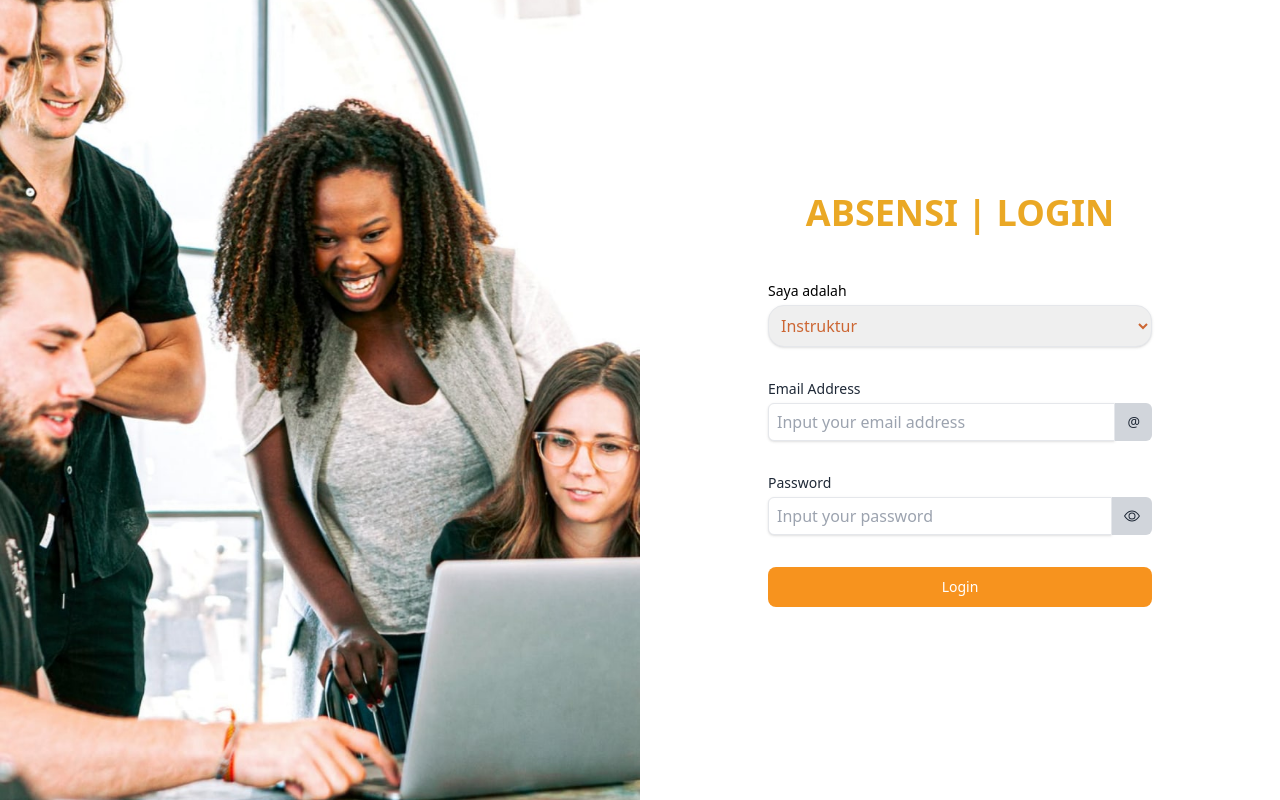
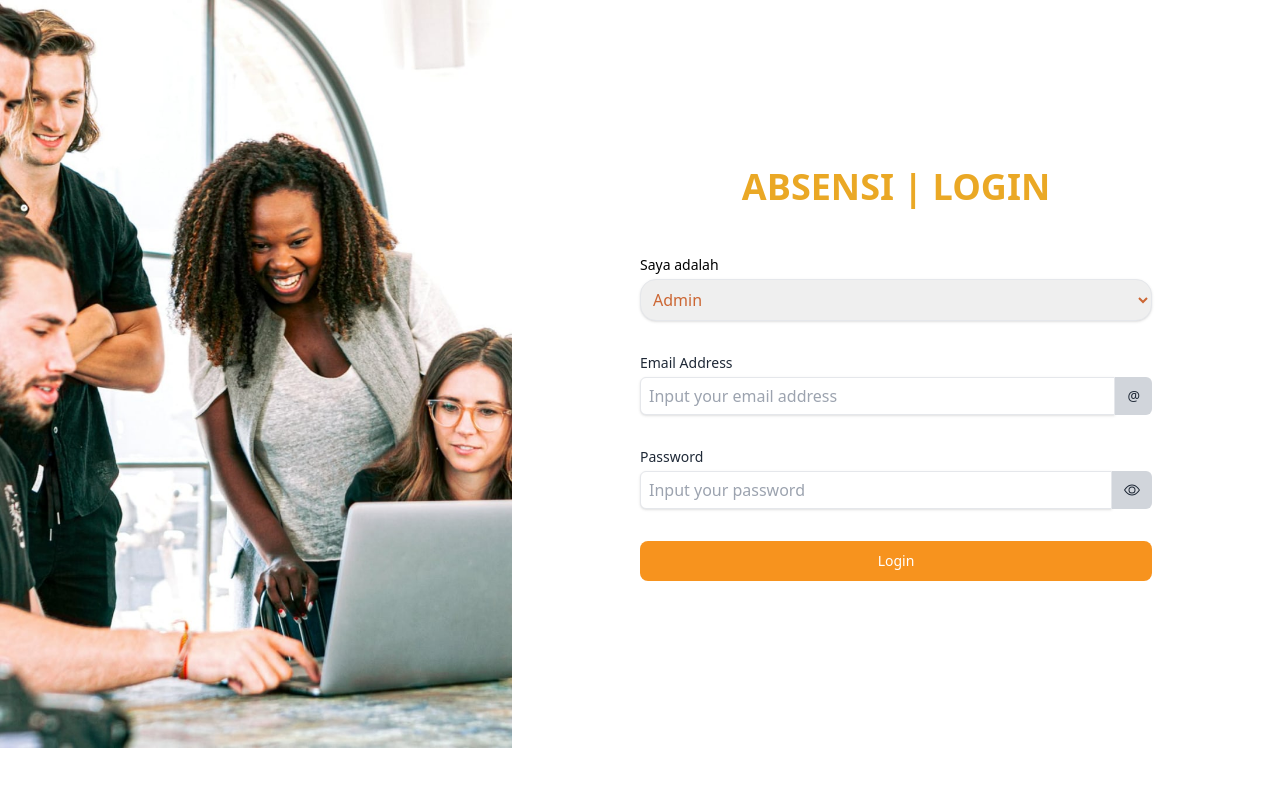
Before and after one commit to Prasetya234/absensi-web, a Nuxt app: page /login in a window 1280 px wide. Built offline with nearby package versions, Linux system fonts and the light colour scheme.

Commit message:
[styling] Login

```diff
--- a/pages/login/index.vue
+++ b/pages/login/index.vue
@@ -2,8 +2,8 @@
   <div
     class="all-login flex items-center lg:max-h-screen lg:overflow-y-hidden w-full"
   >
-    <div class="grid grid-cols-1 lg:grid-cols-2 w-full">
-      <div>
+    <div class="grid grid-cols-1 lg:grid-cols-5 w-full">
+      <div class="col-span-2">
         <img
           src="../../components/login.jpg"
           alt="Image Login"
@@ -20,6 +20,7 @@
             name="role"
             class="w-[262px] shadow border rounded-2xl w-full py-2 text-[#CC6633] leading-tight focus:outline-none focus:shadow-outline"
           >
+            <option value="admin">Admin</option>
             <option value="instruktur">Instruktur</option>
             <option value="murid">Murid</option>
           </select>
@@ -114,7 +115,7 @@
       <!-- OPSI 1 -->
 
       <!-- OPSI 2 -->
-      <div class="text-center py-5 lg:py-0 space-y-12 my-auto">
+      <div class="text-center py-5 lg:py-0 space-y-12 my-auto col-span-3">
         <h1 class="text-[#EAA825] text-4xl font-bold">ABSENSI | LOGIN</h1>
         <form class="px-5 lg:px-32 text-left space-y-8">
           <div class="space-y-1">
@@ -124,6 +125,7 @@
               name="role"
               class="shadow border rounded-2xl px-2 w-full py-2 text-[#CC6633] leading-tight focus:outline-none focus:shadow-outline"
             >
+              <option value="admin">Admin</option>
               <option value="instruktur">Instruktur</option>
               <option value="murid">Murid</option>
             </select>
```
